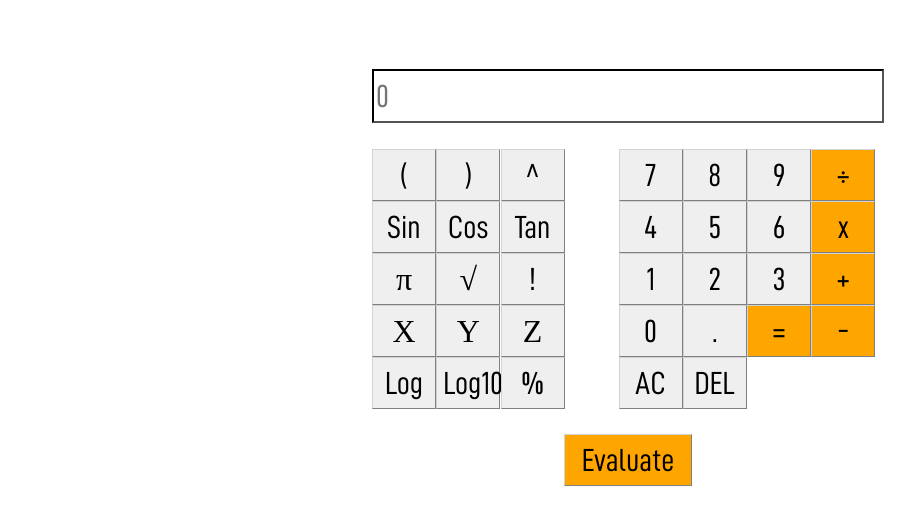
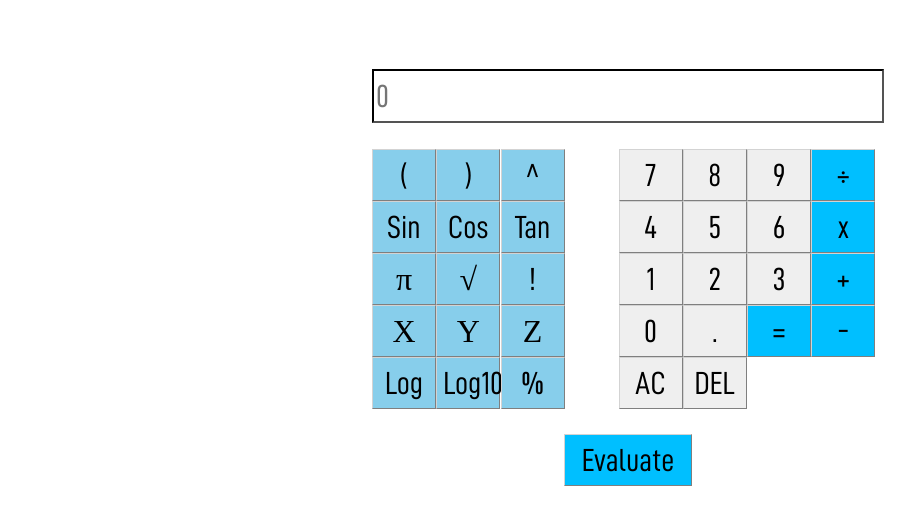
Before and after one commit to nelimalu/Apothem, a plain HTML site: page Calculator.html in a window 1280 px wide. Shown: the part 62-586 px from the top of the page, without its empty margins (12-927 px from the left). Drawn offline with nearby package versions, Linux system fonts and the light colour scheme.

Commit message:
finaldraft

```diff
--- a/Calculator.html
+++ b/Calculator.html
@@ -19,6 +19,7 @@
 	    <style type="text/css">
 	    	.leftSide{
 	    		margin-left: 30%;
+	    		background-color: skyblue;
 	    	}
 	    	#output{
 	    		margin-left: 30%;
@@ -78,6 +79,9 @@
 	    		text-align: left;
 	    		border-color: black;
 	    	}
+	    	.leftThings{
+	    		background-color: skyblue;
+	    	}
 	    </style>
 	</head>
 
@@ -118,54 +122,54 @@
 			</div>
 			<div class="things">
 				<button class="leftSide" onclick="enterNum('(')">(</button>
-				<button onclick="enterNotNum(')')">)</button>
-				<button onclick="enterOp('^')">^</button>
+				<button class="leftThings" onclick="enterNotNum(')')">)</button>
+				<button class="leftThings" onclick="enterOp('^')">^</button>
 
 				<button class="rightSide" onclick="enterNum('7')">7</button>
 				<button onclick="enterNum('8')">8</button>
 				<button onclick="enterNum('9')">9</button>
-				<button onclick="enterOp('÷')" style="background-color: orange;">÷</button>
+				<button onclick="enterOp('÷')" style="background-color: deepskyblue;">÷</button>
 			</div>
 			<div class="things">
 				<button class="leftSide" onclick="enterNotNum('Sin(')">Sin</button>
-				<button onclick="enterNotNum('Cos(')">Cos</button>
-				<button onclick="enterNotNum('Tan(')">Tan</button>
+				<button class="leftThings" onclick="enterNotNum('Cos(')">Cos</button>
+				<button class="leftThings" onclick="enterNotNum('Tan(')">Tan</button>
 
 				<button class="rightSide" onclick="enterNum('4')">4</button>
 				<button onclick="enterNum('5')">5</button>
 				<button onclick="enterNum('6')">6</button>
-				<button onclick="enterOp('*')" style="background-color: orange;">x</button>
+				<button onclick="enterOp('*')" style="background-color: deepskyblue;">x</button>
 			</div>
 			<div class="things">
 				<button class="leftSide" onclick="enterNotNum('π')">π</button>
-				<button onclick="enterNum('√(')" >√</button>
-				<button onclick="enterNotNum('!')">!</button>
+				<button class="leftThings" onclick="enterNum('√(')" >√</button>
+				<button class="leftThings" onclick="enterNotNum('!')">!</button>
 
 				<button class="rightSide" onclick="enterNum('1')">1</button>
 				<button onclick="enterNum('2')">2</button>
 				<button onclick="enterNum('3')">3</button>
-				<button onclick="enterOp('+')" style="background-color: orange;">+</button>
+				<button onclick="enterOp('+')" style="background-color: deepskyblue;">+</button>
 			</div>
 			<div class="things">
 				<button class="leftSide" onclick="enterNotNum('X')" style=" font-family: Lucida Handwriting;">X</button>
-				<button onclick="enterNotNum('Y')" style=" font-family: Lucida Handwriting;">Y</button>
-				<button onclick="enterNotNum('Z')" style=" font-family: Lucida Handwriting;">Z</button>
+				<button class="leftThings" onclick="enterNotNum('Y')" style=" font-family: Lucida Handwriting;">Y</button>
+				<button class="leftThings" onclick="enterNotNum('Z')" style=" font-family: Lucida Handwriting;">Z</button>
 
 				<button class="rightSide" onclick="enterNum('0')">0</button>
 				<button onclick="enterNum('.')">.</button>
-				<button onclick="enterOp('=')" style="background-color: orange;">=</button>
-				<button onclick="enterOp('-')" style="background-color: orange;">-</button>
+				<button onclick="enterOp('=')" style="background-color: deepskyblue;">=</button>
+				<button onclick="enterOp('-')" style="background-color: deepskyblue;">-</button>
 			</div>
 			<div class="things">
 				<button class="leftSide" onclick="enterNum('log(')">Log</button>
-				<button onclick="enterNum('log10(')">Log10</button>
-				<button onclick="enterNotNum('%')">%</button>
+				<button class="leftThings" onclick="enterNum('log10(')">Log10</button>
+				<button class="leftThings" onclick="enterNotNum('%')">%</button>
 
 				<button class="rightSide" onclick="clearAll()">AC</button>
 				<button onclick="del()">DEL</button>
 			</div>
 			<div>
-				<button class="eval" onclick="equal()" style="background-color: orange;">Evaluate</button>
+				<button class="eval" onclick="equal()" style="background-color: deepskyblue;">Evaluate</button>
 			</div>
 			<div>
 				<button id="xButton" onclick="solveFor('X')">Solve For X</button>
```
Also changed, not shown: TriangleSolver.html (+48 -3 lines).
